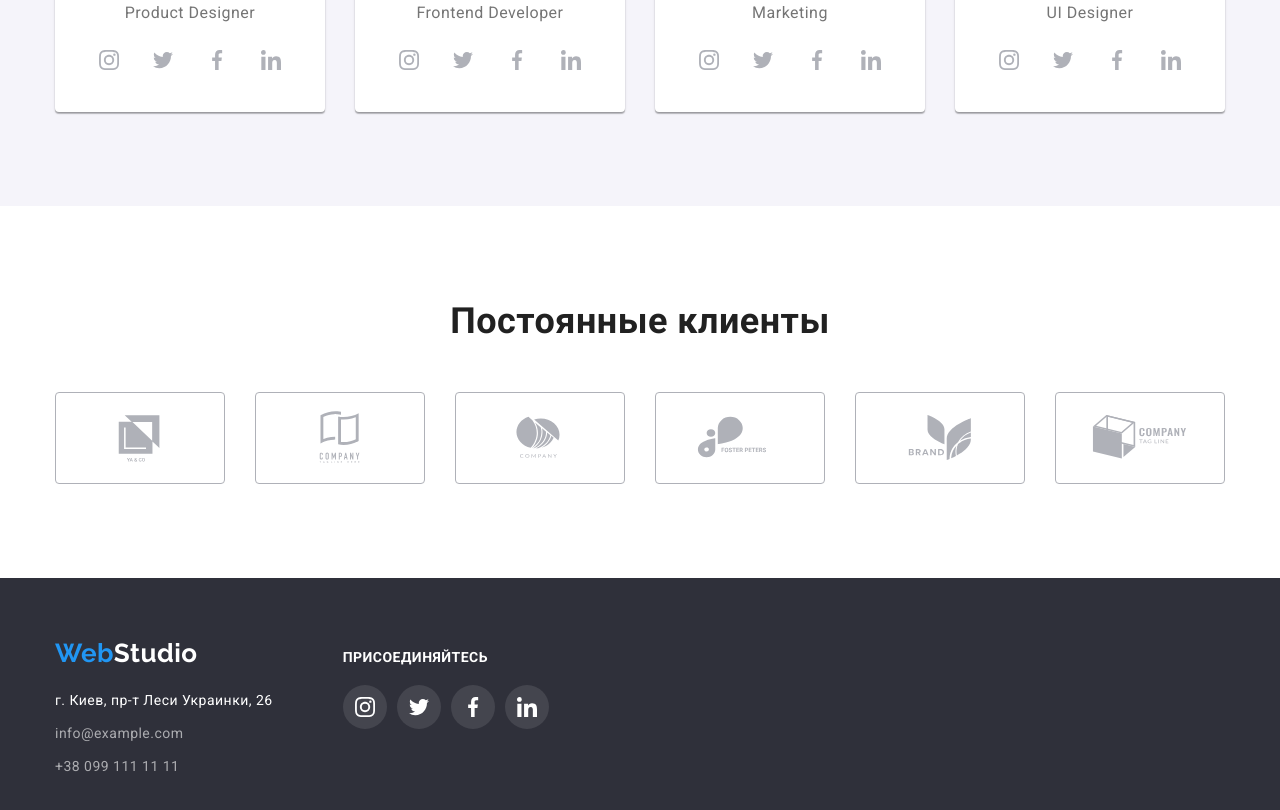
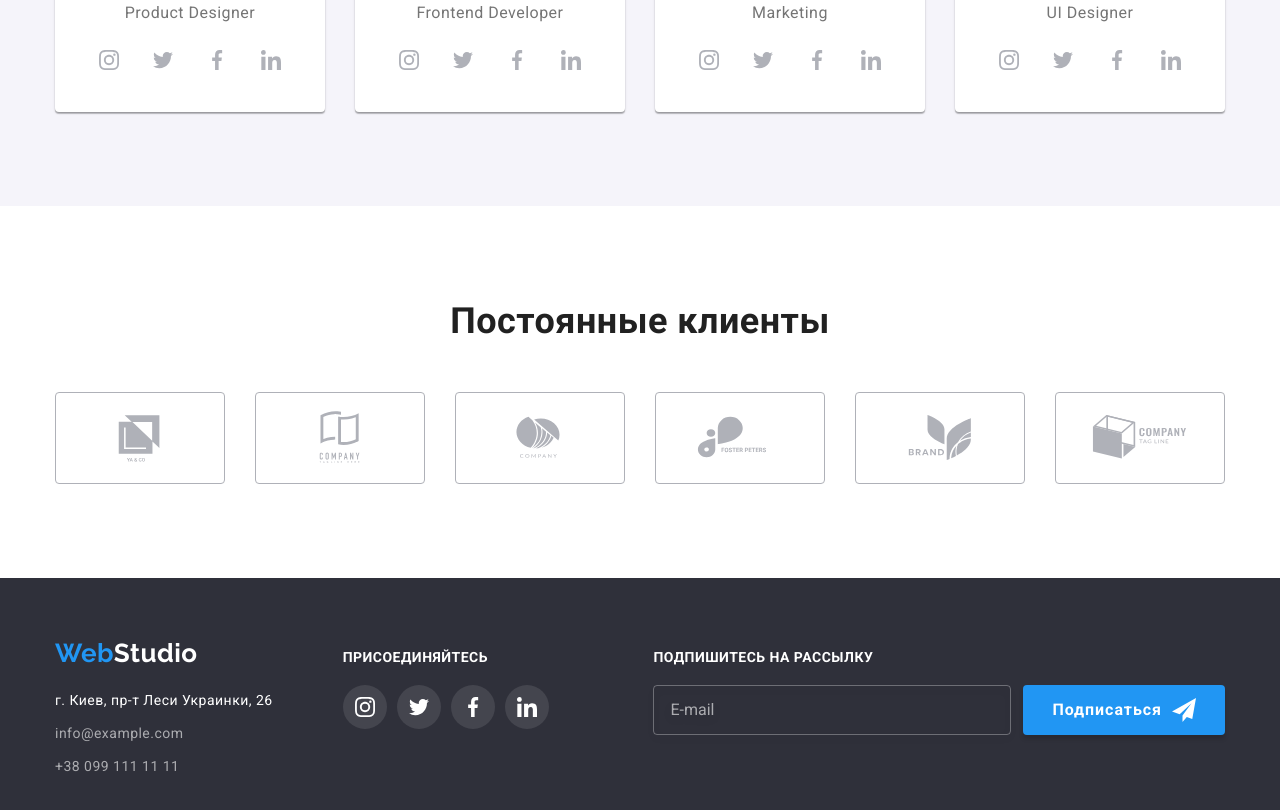
Before and after one commit to KsanaSal/goit-markup-hw-06, a plain HTML site: page index.html in a window 1280 px wide. Shown: the part 2099-2909 px from the top of the page. Drawn offline with nearby package versions, Linux system fonts and the light colour scheme.

Commit message:
Додає форму підписання у footer

```diff
--- a/css/styles.css
+++ b/css/styles.css
@@ -586,7 +586,8 @@ line-height: 1.192;
 }
 
 /* social footer */
-.title-social {
+.title-social,
+.title-send {
     margin-bottom: 20px;
 
     color: var(--light-color-text);
@@ -621,6 +622,54 @@ line-height: 1.192;
 .icon {
     width: 20px;
     height: 20px;
+    fill: var(--light-color-text);
+}
+ /* send footer */
+.send {
+margin-left: auto;
+}
+.send-email {
+    display: flex;
+}
+.email-user {
+    padding: 15px 16px;
+    width: 358px;
+    height: 50px;
+    border: 1px solid rgba(255, 255, 255, 0.3);
+    box-sizing: border-box;
+    filter: drop-shadow(0px 4px 4px rgba(0, 0, 0, 0.15));
+    border-radius: 4px;
+    background-color: transparent;
+}
+.email-user::placeholder {
+    color: rgba(255, 255, 255, 0.6);
+
+    font-size: 16px;
+    line-height: 1.25;
+}
+.send-button {
+    display: flex;
+    align-items: center;
+    margin-left: 12px;
+    padding: 10px 29px;
+    min-width: 200px;
+
+    background: #2196F3;
+    box-shadow: 0px 4px 4px rgba(0, 0, 0, 0.15);
+    border-radius: 4px;
+    border: 0;
+
+    color: var(--light-color-text);
+    font-weight: 700;
+    font-size: 16px;
+    line-height: 1.875;
+    text-align: center;
+    letter-spacing: 0.06em;
+}
+.icon-button {
+    margin-left: 10px;
+    width: 24px;
+    height: 24px;
     fill: var(--light-color-text);
 }
 /* end footer site */
--- a/index.html
+++ b/index.html
@@ -69,7 +69,9 @@
             для вашего бизнеса
           </h1>
 
-          <button data-modal-open class="button" type="button">Заказать услугу</button>
+          <button data-modal-open class="button" type="button">
+            Заказать услугу
+          </button>
         </div>
       </section>
 
@@ -513,6 +515,29 @@
             </li>
           </ul>
         </div>
+
+        <!-- send-footer -->
+        <div class="send">
+          <h3 class="title-send">Подпишитесь на рассылку</h3>
+          <form name="form-send">
+            <div class="send-email">
+              <label for="email"></label>
+              <input
+                class="email-user"
+                type="email"
+                name="email"
+                id="email"
+                placeholder="E-mail"
+              />
+              <button class="send-button" type="submit">
+                Подписаться
+                <svg class="icon-button">
+                  <use href="./images/sprite-icons.svg#icon-send"></use>
+                </svg>
+              </button>
+            </div>
+          </form>
+        </div>
       </div>
     </footer>
 
```
Also changed, not shown: portfolio.html (+23 -0 lines). Lines whose indentation alone changed are shown as unchanged.
